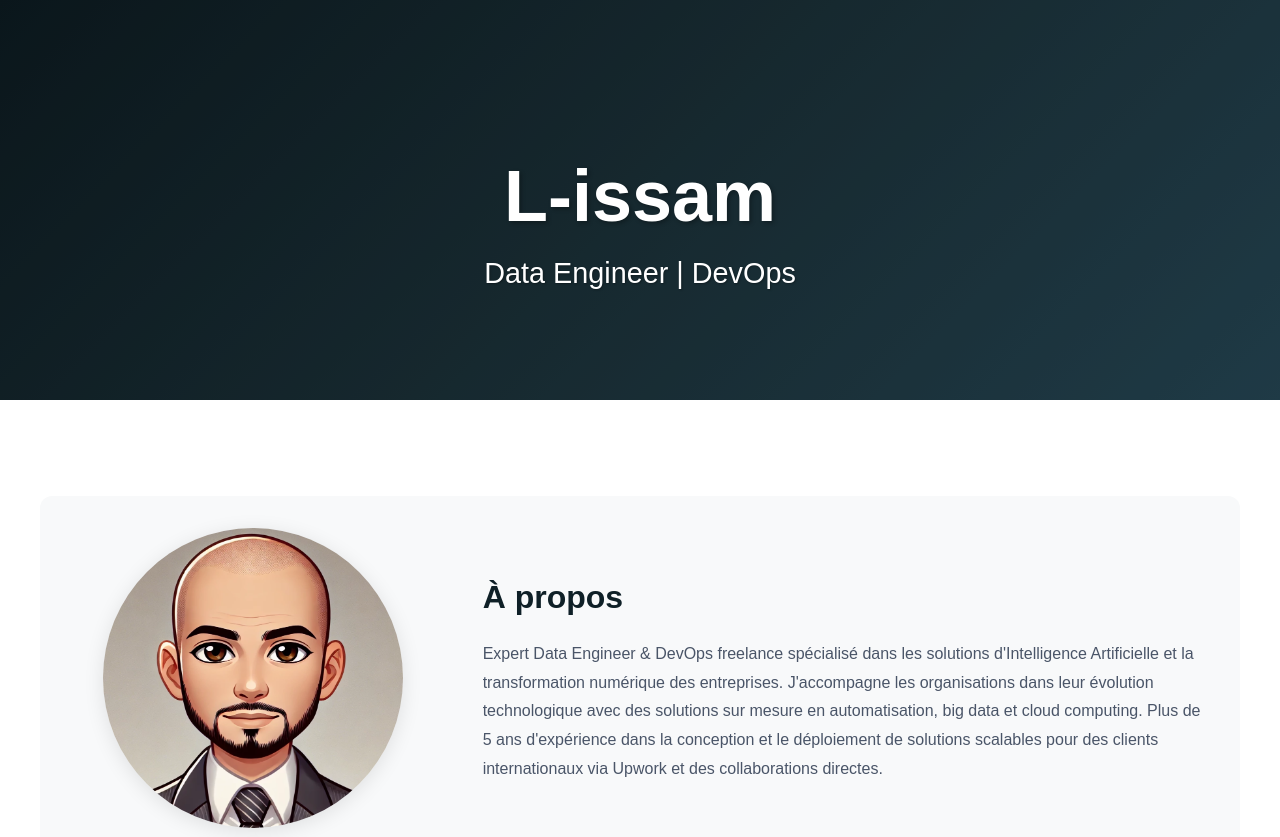
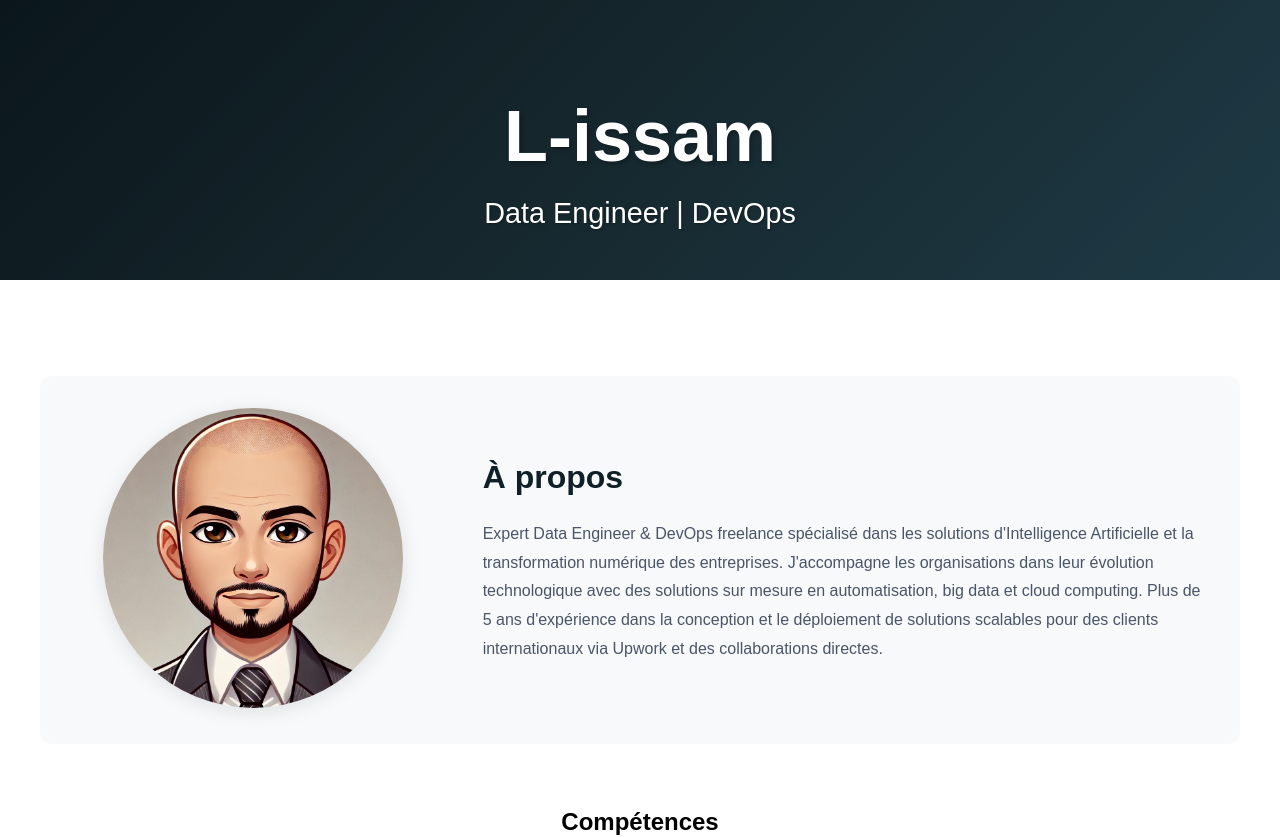
Before and after one commit to L-issam/L-issam.github.io, a React (Create React App) app: page / in a window 1280 px wide. Shown: the top 837 px of the page. Built offline with nearby package versions, Linux system fonts and the light colour scheme.

Commit message:
up petits problemes de paddings

```diff
--- a/src/App.css
+++ b/src/App.css
@@ -16,7 +16,7 @@
 
 .App-header {
   background: linear-gradient(135deg, #0F2027, #203A43, #2C5364);
-  min-height: 50vh;
+  min-height: 35vh;
   display: flex;
   flex-direction: column;
   align-items: center;
@@ -122,7 +122,6 @@ footer {
   display: grid;
   grid-template-columns: repeat(auto-fit, minmax(300px, 1fr));
   gap: 2rem;
-  padding: 2rem;
 }
 
 .project-card {
```
